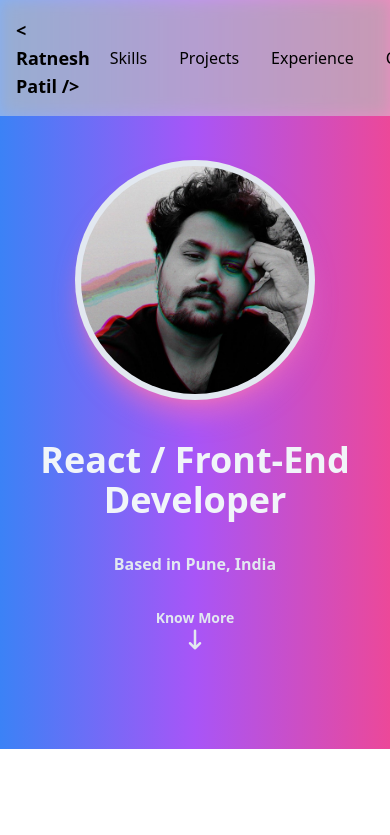
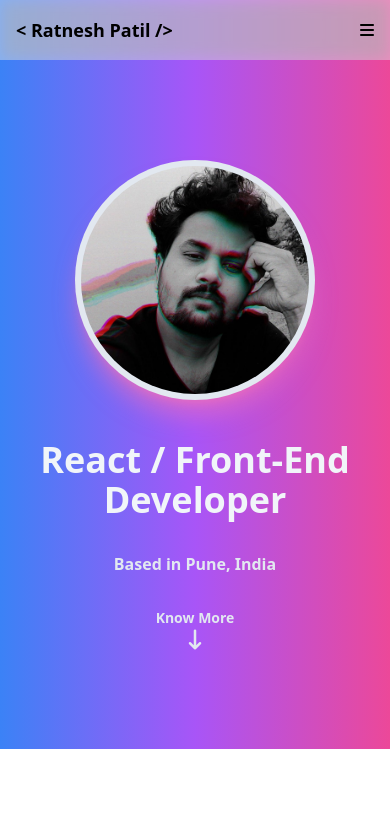
Before and after one commit to ratnesh1972/portfolio, a React (Create React App) app: page / in a window 390 px wide. Shown: the top 835 px of the page. Built offline with nearby package versions, Linux system fonts and the light colour scheme.

Commit message:
Made navbar responsive

```diff
--- a/src/components/navbar/Navbar.js
+++ b/src/components/navbar/Navbar.js
@@ -1,18 +1,27 @@
+import React, { useState } from 'react';
+
 //Connect is a component which contains links for social sites and github.
 const Navbar = () => {
+    const [show, setshow] = useState(false);
+
+    const toggleShow = () => setshow(!show);
+
     return (
         <section className="fixed backdrop-saturate-50 backdrop-blur bg-slate-100/40 w-full">
             <div className="container rounded-lg p-4 mx-auto">
-                <div className="flex flex-row gap-5 items-center justify-between">
-                    <h4 className="text-lg font-semibold">&#60; Ratnesh Patil /&#62;</h4>
-                    <div className="flex flex-row gap-8 text-md">
+                <div className="grid grid-cols-2 gap-5 items-center justify-between md:grid-cols-3">
+                    <div className="order-1">
+                        <h4 className="text-lg font-semibold">&#60; Ratnesh Patil /&#62;</h4>
+                    </div>
+                    <div className={`order-3 ${show ? 'flex' : 'hidden'} ease-in-out flex-col gap-5 text-md md:justify-between md:flex-row md:gap-0 md:order-2 md:flex`}>
                         <a href="#section1">Skills</a>
                         <a href="#section2">Projects</a>
                         <a href="#section3">Experience</a>
                         <a href="#section4">Connect</a>
                     </div>
-                    <div>
-                        <button><i class="fa-solid fa-moon fa-lg"></i></button>
+                    <div className="justify-self-end order-2 md:order-3">
+                        {/* <button><i className="fa-solid fa-moon fa-lg"></i></button> */}
+                        <button className="block md:hidden" onClick={toggleShow}><i class="fa-solid fa-bars"></i></button>
                     </div>
                 </div >
             </div>
```
